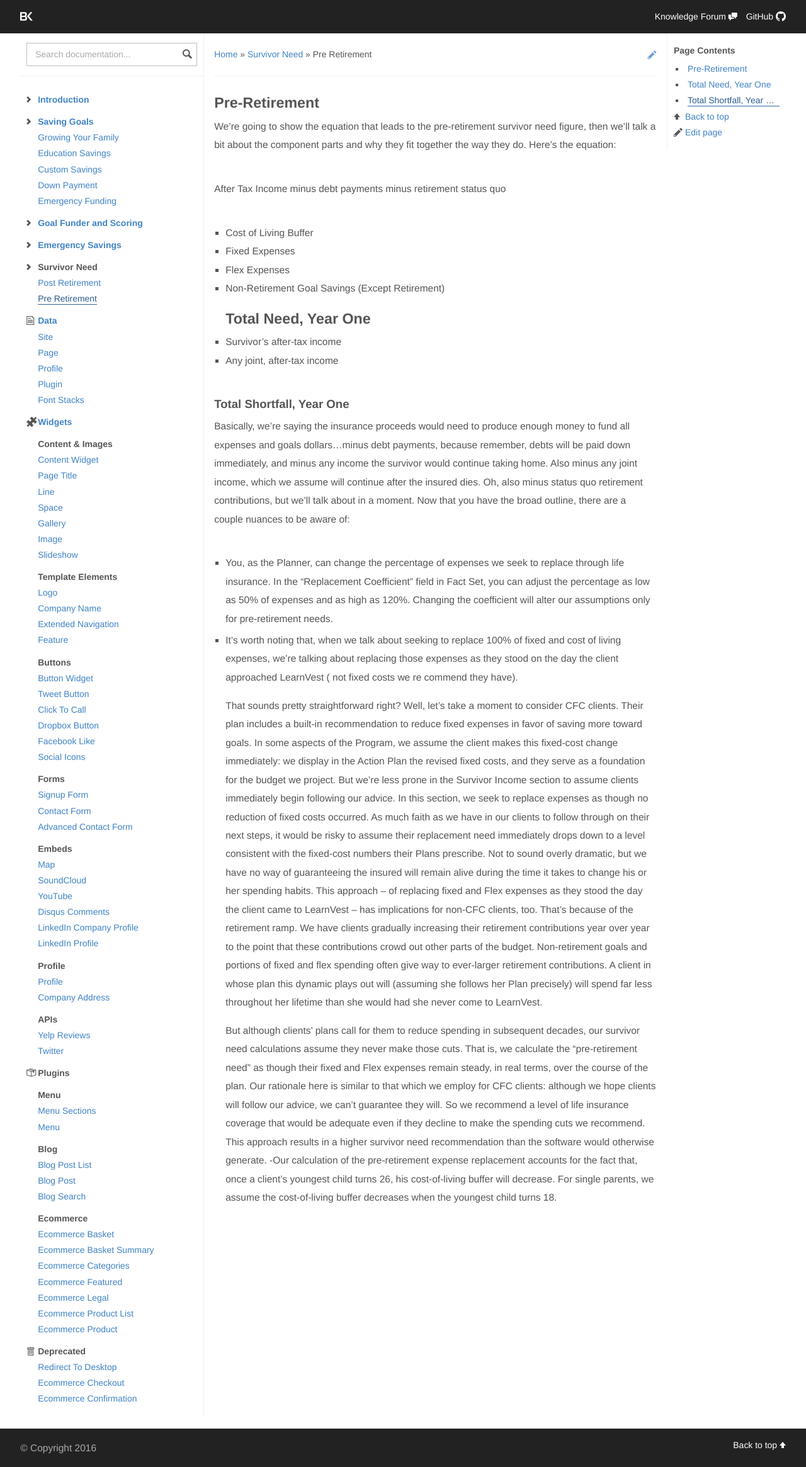
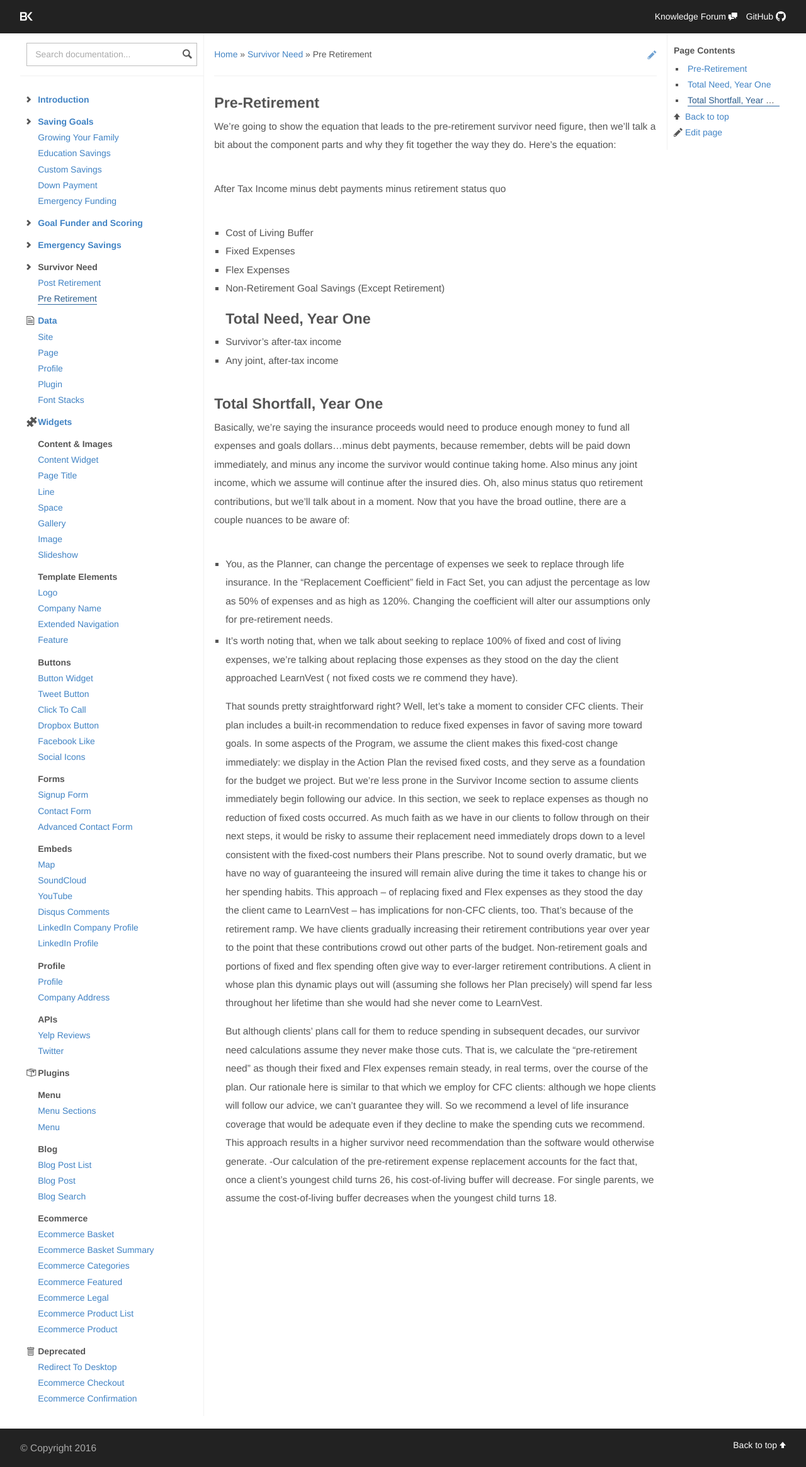
Before and after one commit to skoroth-kw/dockit, a Jekyll site: the page built from survivor-need/pre-retirement.md, in a window 1280 px wide. Shown: the whole page at 63% size. Built offline with Jekyll 4.4.1, drawn with Linux system fonts in a browser that asks for light colours; nearby versions of some CDN libraries.

```diff
--- a/survivor-need/pre-retirement.md
+++ b/survivor-need/pre-retirement.md
@@ -17,7 +17,7 @@ After Tax Income minus debt payments minus retirement status quo
 - Survivor’s after-tax income
 - Any joint, after-tax income
 
-### Total Shortfall, Year One
+## Total Shortfall, Year One
 
 Basically, we’re saying the insurance proceeds would need to produce enough money to fund all expenses and goals dollars…minus debt payments, because remember, debts will be paid down immediately, and minus any income the survivor would continue taking home. Also minus any joint income, which we assume will continue after the insured dies. Oh, also minus status quo retirement contributions, but we'll talk about in a moment.
 Now that you have the broad outline, there are a couple nuances to be aware of:
```
